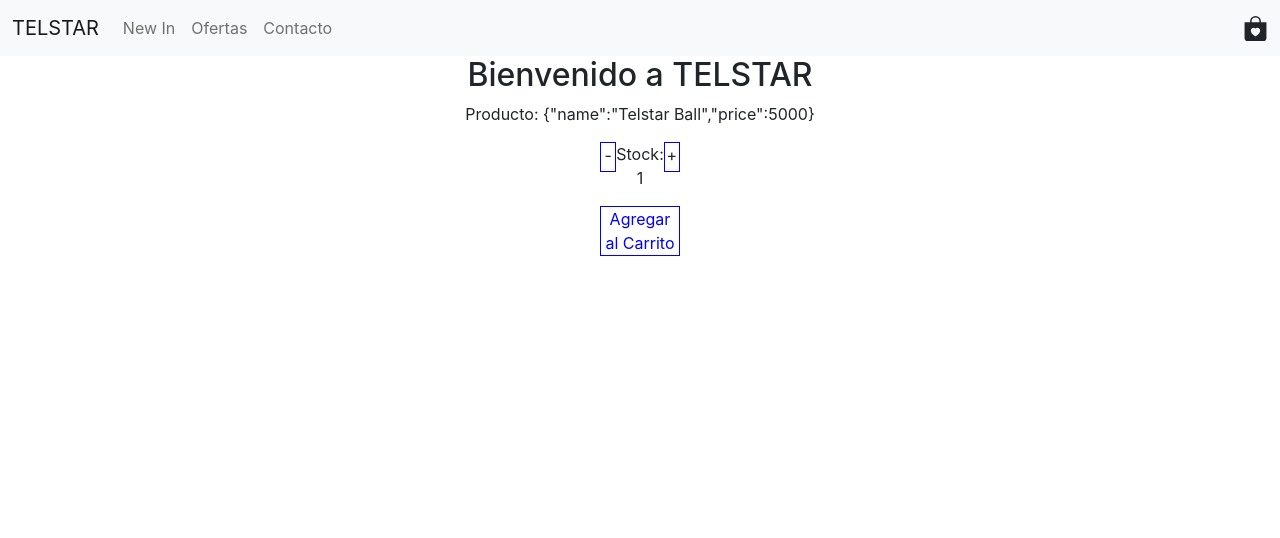
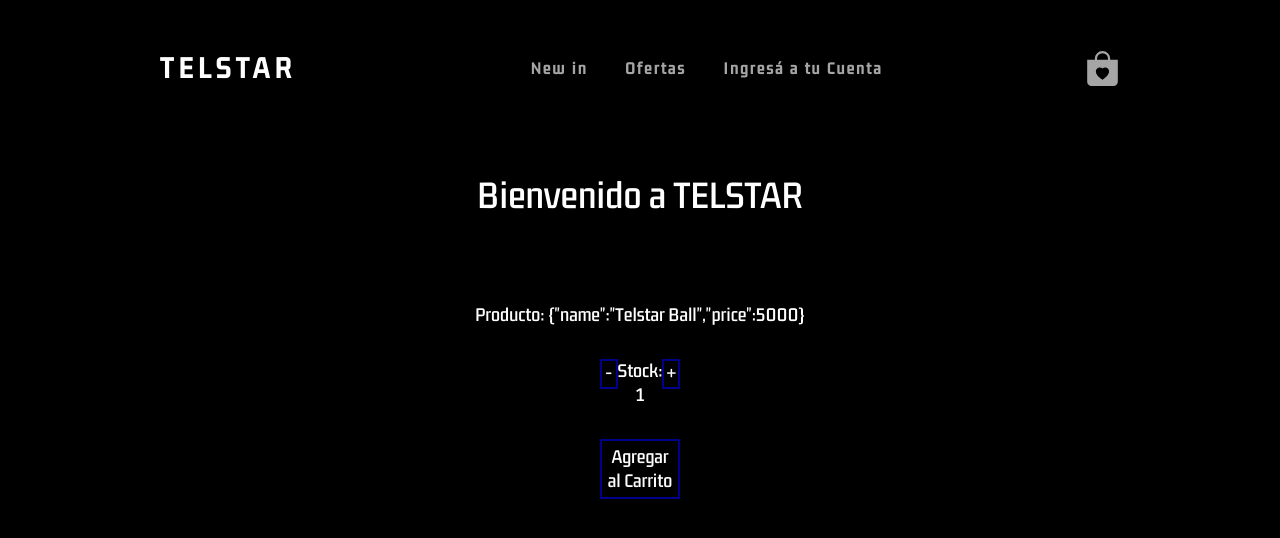
Before and after one commit to maxicassarino/telstar, a React (Create React App) app: page / in a window 1280 px wide. Shown: the top 538 px of the page. Built offline with nearby package versions, Linux system fonts and the light colour scheme.

Commit message:
Desafio N°5

```diff
--- a/src/App.css
+++ b/src/App.css
@@ -1,38 +1,27 @@
-.App {
-  text-align: center;
+* {
+  margin: 0px;
+  padding: 0px;
+  box-sizing: border-box;
 }
 
-.App-logo {
-  height: 40vmin;
-  pointer-events: none;
+@font-face {
+  font-family: "KdamThmorPro-Regular";
+  src: url(../fonts/KdamThmorPro-Regular.ttf);
 }
 
-@media (prefers-reduced-motion: no-preference) {
-  .App-logo {
-    animation: App-logo-spin infinite 20s linear;
+body {
+  animation-name: Opacidad;
+  animation-iteration-count: 1;
+  animation-duration: 3s;
+  font-family: "KdamThmorPro-Regular";
+  background-color: black;
+}
+
+@keyframes Opacidad {
+  from {
+      opacity: 0%;
+  }
+  to {
+      opacity: 100%;
   }
 }
-
-.App-header {
-  background-color: #282c34;
-  min-height: 100vh;
-  display: flex;
-  flex-direction: column;
-  align-items: center;
-  justify-content: center;
-  font-size: calc(10px + 2vmin);
-  color: white;
-}
-
-.App-link {
-  color: #61dafb;
-}
-
-@keyframes App-logo-spin {
-  from {
-    transform: rotate(0deg);
-  }
-  to {
-    transform: rotate(360deg);
-  }
-}
--- a/src/components/ItemListContainer/ItemCount/ItemCount.css
+++ b/src/components/ItemListContainer/ItemCount/ItemCount.css
@@ -1,17 +1,21 @@
+.ItemCount {
+    padding: 5vh 0px;
+}
+
 .Stock{
-    padding: 0px 600px ;
+    padding: 2vh 600px ;
     display: flex;
     justify-content: space-between;
 }
 
 .Boton{
-    border: 1px solid blue;
+    border: 2px solid darkblue;
     width: 30px;
     height: 30px;
 }
 
 #Carrito{
     margin: 0px 600px;
-    color: blue;
-    border: 1px solid blue;
+    padding: 4px;
+    border: 2px solid darkblue;
 }
--- a/src/components/ItemListContainer/ItemCount/ItemCount.jsx
+++ b/src/components/ItemListContainer/ItemCount/ItemCount.jsx
@@ -14,7 +14,7 @@
         alert('Productos Agregados al Carrito');
     }
     return (
-        <div>
+        <div className='ItemCount'>
             <p>Producto: {JSON.stringify(miProd)}</p>
             <div className='Stock'>
                 <div onClick={() => restarStock()} className='Boton'>
--- a/src/components/ItemListContainer/ItemListContainer.css
+++ b/src/components/ItemListContainer/ItemListContainer.css
@@ -0,0 +1,7 @@
+div {
+    color: white;
+}
+
+h2 {
+    padding: 5vh 0vh;
+}
--- a/src/components/ItemListContainer/ItemListContainer.js
+++ b/src/components/ItemListContainer/ItemListContainer.js
@@ -5,11 +5,11 @@
 let miProd = {name: "Telstar Ball", price: 5000};
 let Stock = 1;
 
-const ItemListContainer = (props) => {
+const ItemListContainer = ({saludo}) => {
     return (
         <div>
             <center>
-                <h2>{props.saludo}</h2>
+                <h2>{saludo}</h2>
                 <ItemCount miProd={miProd} Stock={Stock}/>
             </center>
         </div>
--- a/src/components/NavBar/CartWidget/CartWidget.css
+++ b/src/components/NavBar/CartWidget/CartWidget.css
@@ -0,0 +1,9 @@
+svg {
+    color: rgb(165, 165, 165);
+    cursor: pointer;
+}
+
+svg:hover {
+    color: rgb(255, 255, 255);
+    transition: 1s;
+}
--- a/src/components/NavBar/CartWidget/CartWidget.js
+++ b/src/components/NavBar/CartWidget/CartWidget.js
@@ -4,7 +4,7 @@
 const CartWidget = () => {
     return (
     <div>
-        <svg xmlns="http://www.w3.org/2000/svg" width="25" height="25" fill="currentColor" class="bi bi-bag-heart-fill" viewBox="0 0 16 16">
+        <svg xmlns="http://www.w3.org/2000/svg" width="35" height="35" fill="currentColor" class="bi bi-bag-heart-fill" viewBox="0 0 16 16">
             <path d="M11.5 4v-.5a3.5 3.5 0 1 0-7 0V4H1v10a2 2 0 0 0 2 2h10a2 2 0 0 0 2-2V4h-3.5ZM8 1a2.5 2.5 0 0 1 2.5 2.5V4h-5v-.5A2.5 2.5 0 0 1 8 1Zm0 6.993c1.664-1.711 5.825 1.283 0 5.132-5.825-3.85-1.664-6.843 0-5.132Z"/>
         </svg>
     </div>
--- a/src/components/NavBar/NavBar.css
+++ b/src/components/NavBar/NavBar.css
@@ -0,0 +1,68 @@
+nav {
+    display: flex;
+    flex-wrap: nowrap;
+    justify-content: space-between;
+    align-items: center;
+}
+
+.logo {
+    color: white;
+    font-weight: bold;
+    letter-spacing: 5px;
+}
+
+.logo:hover {
+    color: white;
+}
+
+.nav-links {
+    display: flex;
+    justify-content: space-between;
+    list-style: none;
+}
+
+.nav-links a {
+    color: rgb(165, 165, 165);
+    text-decoration: none;
+    font-weight: bold;
+    letter-spacing: 2px;
+}
+
+.nav-links a:hover {
+    color: rgb(255, 255, 255);
+    transition: 1s;
+}
+
+.nav-links a::after {
+    content: "";
+    width: 0;
+    height: 1px;
+    background: rgb(255, 255, 255);
+    margin: auto;
+    display: block;
+}
+
+.nav-links a:hover::after {
+    width: 100%;
+    transition: width 0.5s linear;
+}
+
+
+
+/* DESKTOP */
+@media (min-width: 1024px) {
+    /* MENU */
+    nav {
+        margin: 5vh 20vh;
+    }
+    .logo {
+        font-size: 25px;
+    }
+    .nav-links {
+        width: 40%;
+        padding-top: 2vh;
+    }
+    .nav-links a {
+        font-size: 14px;
+    }
+}
--- a/src/components/NavBar/NavBar.js
+++ b/src/components/NavBar/NavBar.js
@@ -5,24 +5,14 @@
 const NavBar = () => {
     return (
         <div>
-            <nav className="navbar navbar-expand-lg bg-light">
-                <div className="container-fluid">
-                    <a className="navbar-brand" href="#">TELSTAR</a>
-                    <div className="collapse navbar-collapse" id="navbarNav">
-                        <ul className="navbar-nav">
-                            <li className="nav-item">
-                                <a className="nav-link" href="#">New In</a>
-                            </li>
-                            <li className="nav-item">
-                                <a className="nav-link" href="#">Ofertas</a>
-                            </li>
-                            <li className="nav-item">
-                                <a className="nav-link" href="#">Contacto</a>
-                            </li>
-                        </ul>
-                    </div>
-                    <CartWidget/>
-                </div>
+            <nav>
+                <a className="navbar-brand logo" href="#">TELSTAR</a>
+                <ul className="nav-links">
+                    <li><a href="#">New in</a></li>
+                    <li><a href="#">Ofertas</a></li>
+                    <li><a href="#">Ingresá a tu Cuenta</a></li>
+                </ul>
+                <div><CartWidget/></div>
             </nav>
         </div>
     )
```
Also changed, not shown: fonts/KdamThmorPro-Regular.ttf (added), fonts/OFL.txt (added), src/App.js (line endings or trailing spaces), 1 other file (tests, documents, lock files or other folders).
